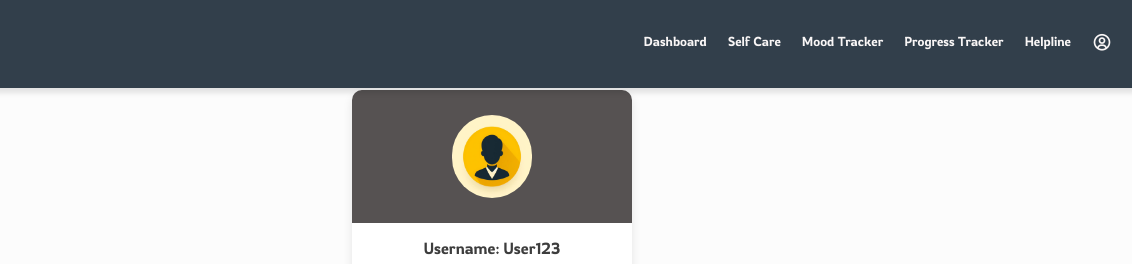
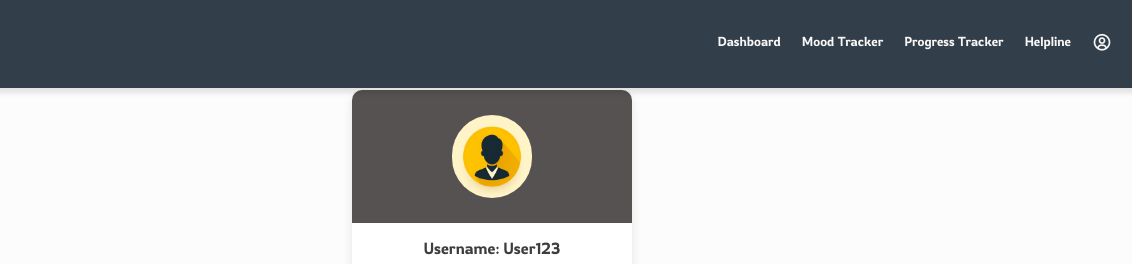
Before and after one commit to ananya-sh30/WhisperingWillow_GDSC_Hackathon, a plain HTML site: page profile.html in a window 1280 px wide. Shown: the top 264 px of the page, 148-1280 px from the left. Drawn offline with nearby package versions, Linux system fonts and the light colour scheme; a web font is replaced by a local one.

Commit message:
Update profile.html

```diff
--- a/profile.html
+++ b/profile.html
@@ -122,6 +122,9 @@
     column-gap: 7px;
 
 }
+    .navi {
+  z-index: 9999;
+}
 .bleh{
     display: flex;
     flex-direction: row;
@@ -153,9 +156,7 @@
             <li class="nav-item active">
               <a class="nav-link" href="./project.html" >Dashboard<span class="sr-only">(current)</span></a>
             </li>
-            <li class="nav-item">
-              <a class="nav-link" href="./selfcare.html">Self Care</a>
-            </li>
+
             <li class="nav-item">
               <a class="nav-link" href="./mood.html" >Mood Tracker</a>
             </li>
```
